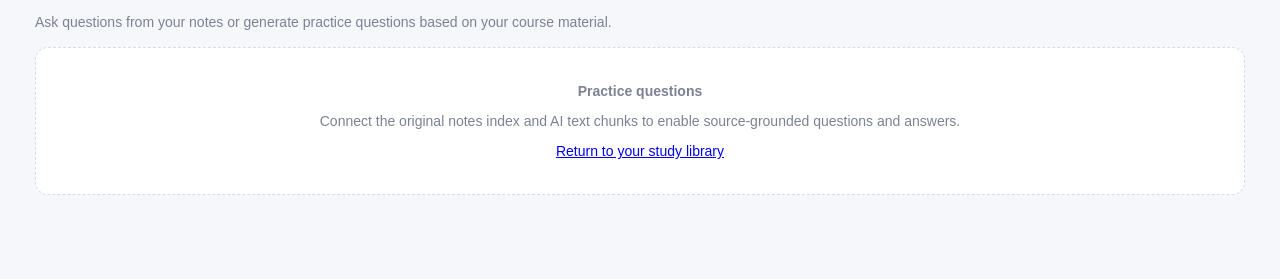
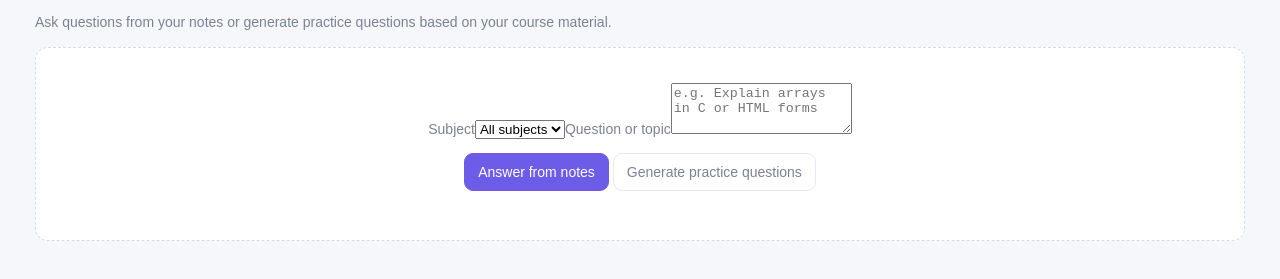
Before and after one commit to malpura09hunter-art/ovesh-study-ai-, a plain HTML site: page practice.html in a window 1280 px wide. Shown: the part 185-464 px from the top of the page. Drawn offline with Linux system fonts and the light colour scheme.

Commit message:
Add subject and topic controls to practice page

```diff
--- a/practice.html
+++ b/practice.html
@@ -1,2 +1,2 @@
 <!doctype html>
-<html lang="en"><head><meta charset="utf-8"><meta name="viewport" content="width=device-width,initial-scale=1"><title>Practice Questions — StudySpace</title><link rel="stylesheet" href="/styles.css"></head><body><main style="margin-left:0"><header><a href="/">← Back to StudySpace</a><span>Workspace / Practice Questions</span></header><div class="wrap"><p class="eyebrow">STUDY SMARTER</p><h1>Practice with <em>confidence.</em></h1><p class="muted">Ask questions from your notes or generate practice questions based on your course material.</p><section class="empty"><strong>Practice questions</strong><p>Connect the original notes index and AI text chunks to enable source-grounded questions and answers.</p><a href="/">Return to your study library</a></section></div></main></body></html>
+<html lang="en"><head><meta charset="utf-8"><meta name="viewport" content="width=device-width,initial-scale=1"><title>Practice Questions — StudySpace</title><link rel="stylesheet" href="/styles.css"></head><body><main style="margin-left:0"><header><a href="/">← Back to StudySpace</a><span>Workspace / Practice Questions</span></header><div class="wrap"><p class="eyebrow">STUDY SMARTER</p><h1>Practice with <em>confidence.</em></h1><p class="muted">Ask questions from your notes or generate practice questions based on your course material.</p><section class="empty"><label for="subject">Subject</label><select id="subject"><option value="">All subjects</option><option value="PPC">PPC</option><option value="WP">WP</option><option value="EVS">EVS</option><option value="IKS">IKS</option><option value="LS">LS</option><option value="BDL">BDL</option></select><label for="topic">Question or topic</label><textarea id="topic" rows="3" placeholder="e.g. Explain arrays in C or HTML forms"></textarea><p><button class="primary" id="ask">Answer from notes</button> <button id="quiz">Generate practice questions</button></p><div id="result"></div></section><script src="/practice.js" defer></script></div></main></body></html>
```
